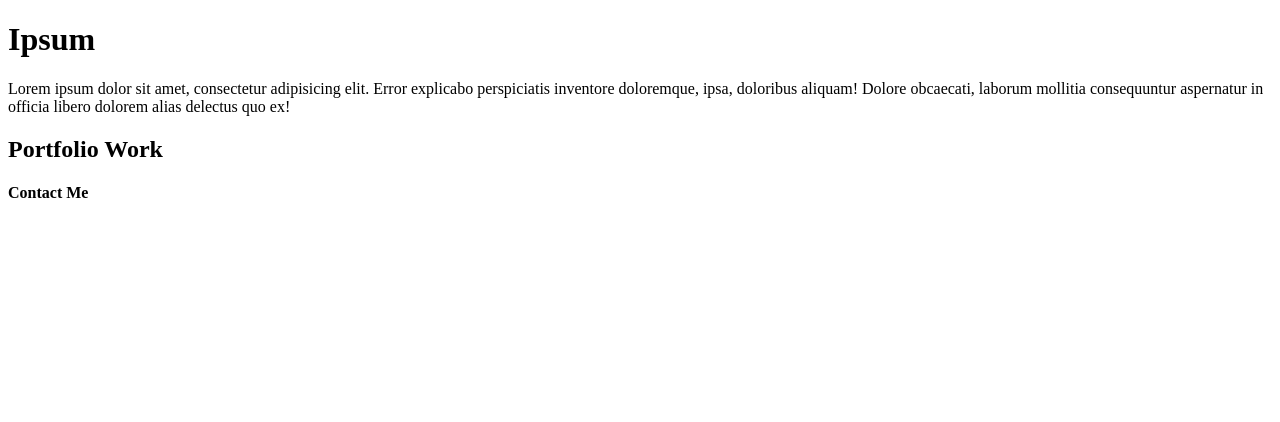
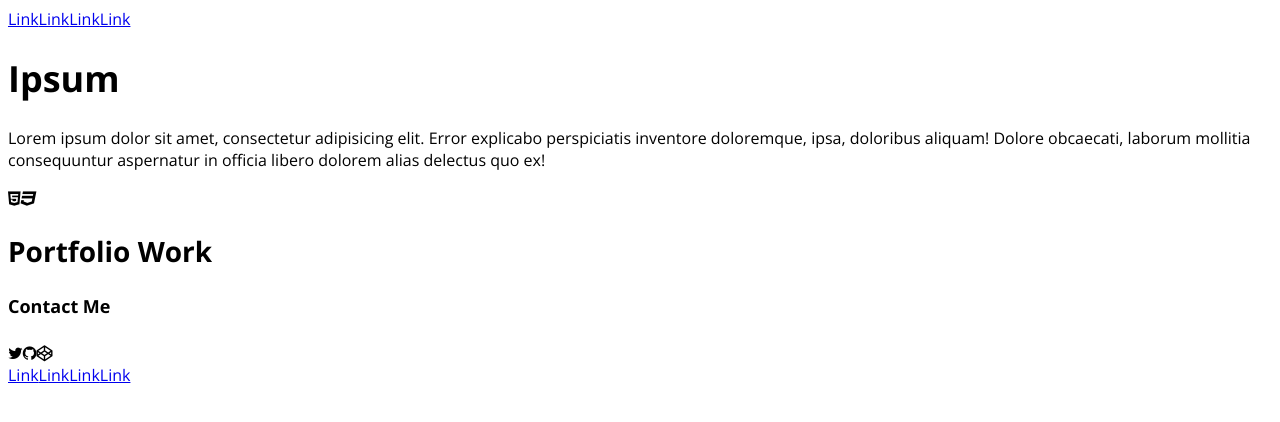
Before and after one commit to myackley/portfolio, a plain HTML site: page index.html in a window 1280 px wide. Drawn offline with nearby package versions, Linux system fonts and the light colour scheme.

Commit message:
Added basic font sizes, Google Fonts link, laid out basic menu links and potentially floated elements

```diff
--- a/css/style.css
+++ b/css/style.css
@@ -8,3 +8,65 @@ slightly ligher orange => #FF6B3D
 off gray => #F4F2ED
 
 */
+
+html, body {
+	font-family: 'Open Sans', sans-serif;
+	height: 100%;
+}
+
+/*
+font weights
+
+normal 400
+normal 400 italic {
+	base text
+}
+
+semi-bold 600 {
+	base text bold, links?
+}
+
+bold 700 {
+	headings
+}
+
+*/
+
+h1, h2, h3, h4 {
+	font-weight: 700;
+}
+h1 {
+	font-size: 2.25em; /* 36/16 */
+}
+h2 {
+	font-size: 1.75em; /* 28/16 */
+}
+h3 {
+	font-size: 1.5em; /* 24/16 */
+}
+h4 {
+	font-size: 1.125em; /* 18/16 */
+}
+p {
+	font-size: 1em;
+}
+
+/*
+inline ul helper
+*/
+
+.inline {
+	list-style-type: none;
+	padding: 0;
+	margin: 0;
+}
+.inline:after, .inline:before {
+	content: "";
+	display: table;
+}
+.inline:after {
+	clear: both;
+}
+.inline li {
+	float: left; /* #! always float this way? */
+}
--- a/index.html
+++ b/index.html
@@ -9,13 +9,21 @@
 
 	<link rel="stylesheet" href="css/style.css">
 
+	<link href='http://fonts.googleapis.com/css?family=Open+Sans:400italic,700,600,400' rel='stylesheet' type='text/css'>
+	<link href="https://maxcdn.bootstrapcdn.com/font-awesome/4.2.0/css/font-awesome.min.css" rel="stylesheet">
+
 </head>
 <body>
 
 	<div class="port">
 		<div class="port_head">
 			<div class="nav">
-
+				<ul class="inline">
+					<li><a href="#">Link</a></li>
+					<li><a href="#">Link</a></li>
+					<li><a href="#">Link</a></li>
+					<li><a href="#">Link</a></li>
+				</ul>
 			</div>
 
 			<div class="port_head-content">
@@ -25,6 +33,15 @@
 					<h1>Ipsum</h1>
 
 					<p>Lorem ipsum dolor sit amet, consectetur adipisicing elit. Error explicabo perspiciatis inventore doloremque, ipsa, doloribus aliquam! Dolore obcaecati, laborum mollitia consequuntur aspernatur in officia libero dolorem alias delectus quo ex!</p>
+
+
+					<div>
+						<ul class="inline">
+							<li><span class="fa fa-html5"></span></li>
+							<li><span class="fa fa-css3"></span></li>
+						</ul>
+					</div>
+
 
 				</div>
 
@@ -44,8 +61,25 @@
 
 				<h4>Contact Me</h4>
 
+				<div>
+					<ul class="inline">
+						<li><span class="fa fa-twitter"></span></li>
+						<li><span class="fa fa-github"></span></li>
+						<li><span class="fa fa-codepen"></span></li>
+					</ul>
+				</div>
+
 			</div>
 			<div class="port_foot-links">
+
+				<div>
+					<ul class="inline">
+						<li><a href="#">Link</a></li>
+						<li><a href="#">Link</a></li>
+						<li><a href="#">Link</a></li>
+						<li><a href="#">Link</a></li>
+					</ul>
+				</div>
 
 			</div>
 		</div>
```
Also changed, not shown: img/avatar.jpeg (added), 2 other files. Lines whose indentation alone changed are shown as unchanged.
